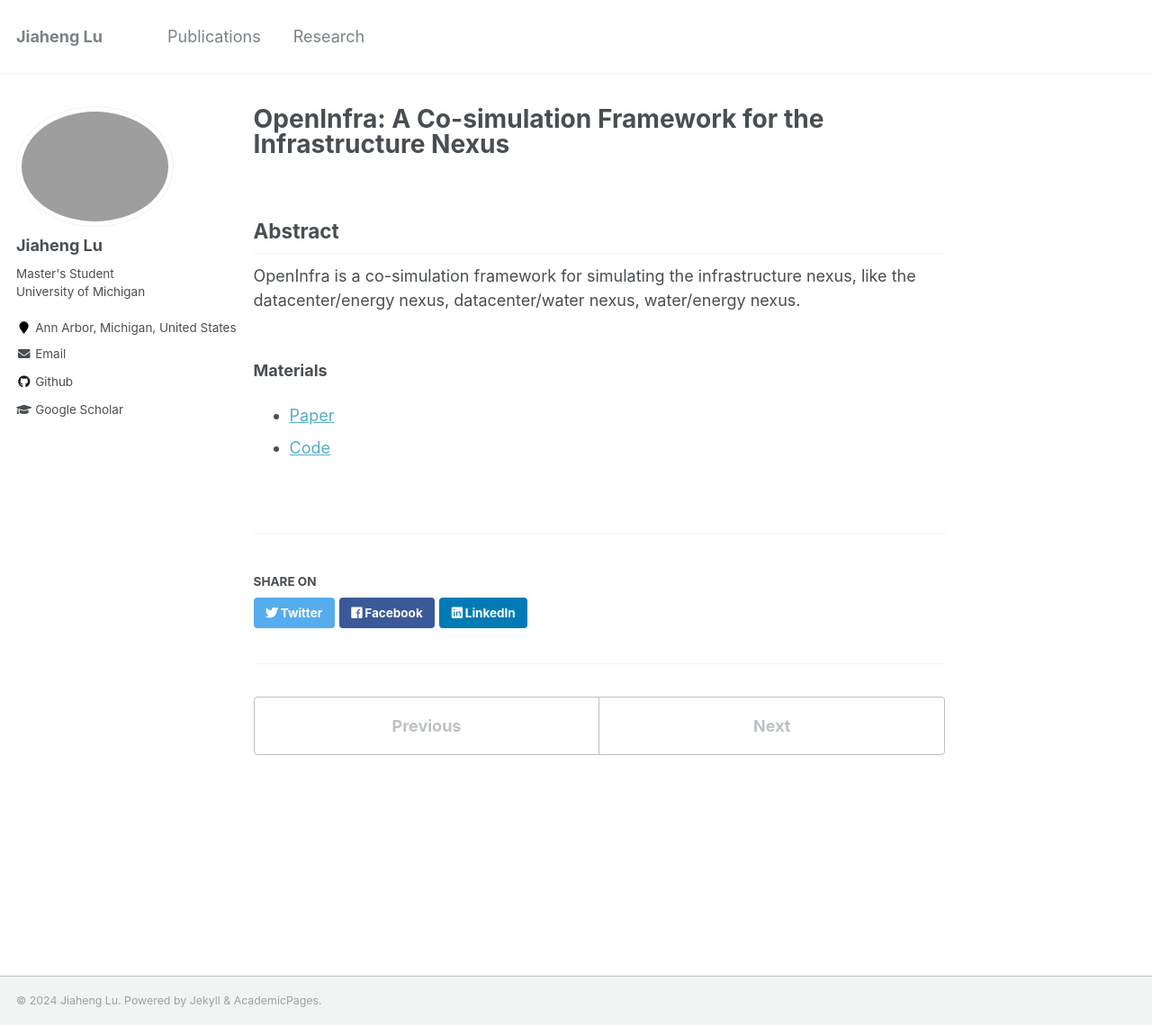
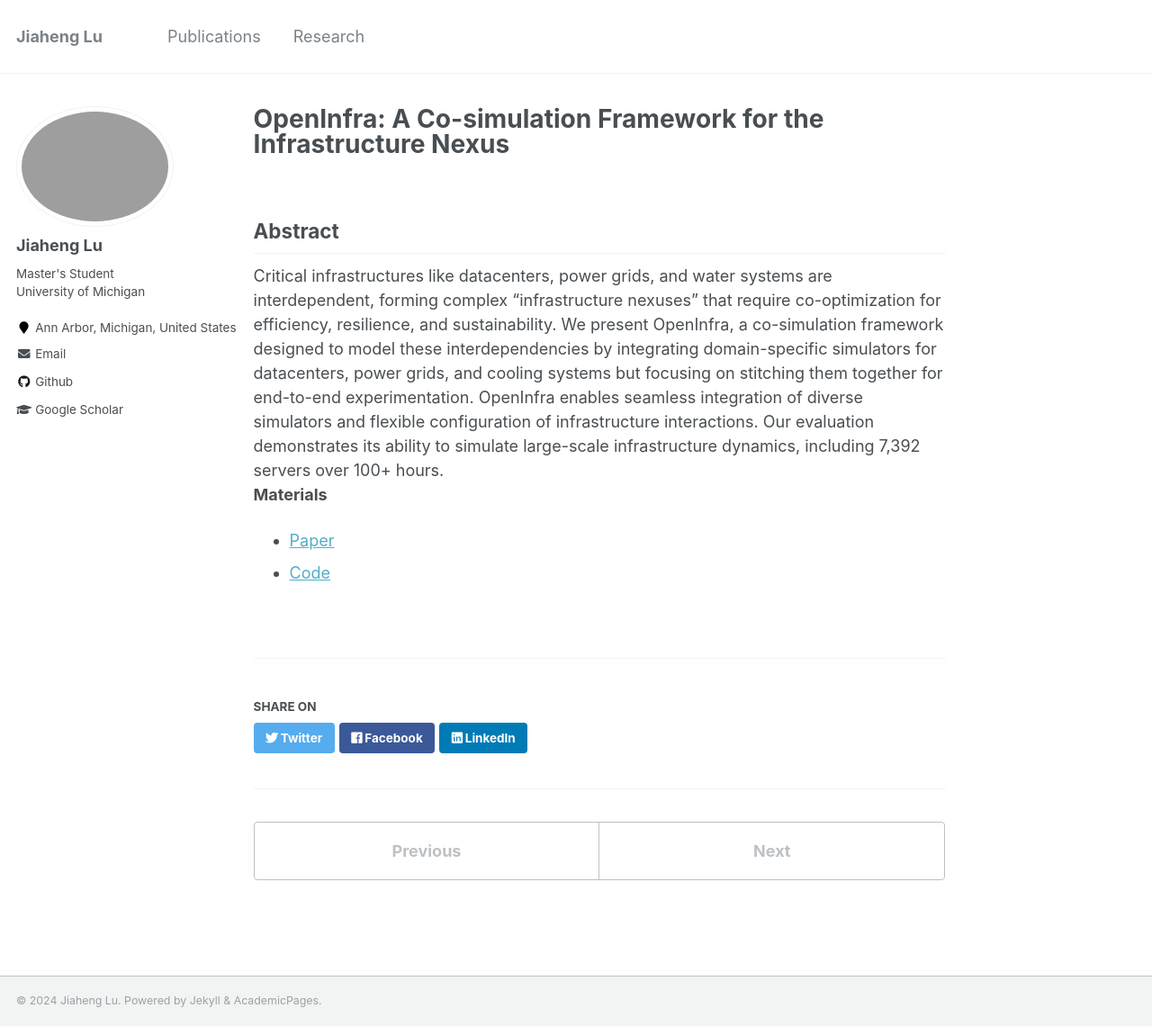
Before and after one commit to JhengLu/JhengLu.github.io, a Jekyll site: the page built from _publications/publication-2.md, in a window 1280 px wide and 1140 px high. Shown: the whole window at 90% size. Built offline with Jekyll 4.4.1, drawn with Linux system fonts in a browser that asks for light colours.

Commit message:
update the openinfra abstract

```diff
--- a/_publications/publication-2.md
+++ b/_publications/publication-2.md
@@ -13,8 +13,7 @@ collection: publications
 [//]: # (<br>[[Paper]&#40;https://hotinfra24.github.io/&#41;], [[Code]&#40;https://github.com/JhengLu/OpenInfra&#41;])
 
 <h2>Abstract</h2>
-OpenInfra is a co-simulation framework for simulating the infrastructure nexus, like the datacenter/energy nexus, datacenter/water nexus, water/energy nexus.
-
+Critical infrastructures like datacenters, power grids, and water systems are interdependent, forming complex "infrastructure nexuses" that require co-optimization for efficiency, resilience, and sustainability. We present OpenInfra, a co-simulation framework designed to model these interdependencies by integrating domain-specific simulators for datacenters, power grids, and cooling systems but focusing on stitching them together for end-to-end experimentation. OpenInfra enables seamless integration of diverse simulators and flexible configuration of infrastructure interactions. Our evaluation demonstrates its ability to simulate large-scale infrastructure dynamics, including 7,392 servers over 100+ hours.
 <br>
 **Materials**
 <ul>
```
Also changed, not shown: _research/2024-09-01-infra.md (+1 -1 lines).
